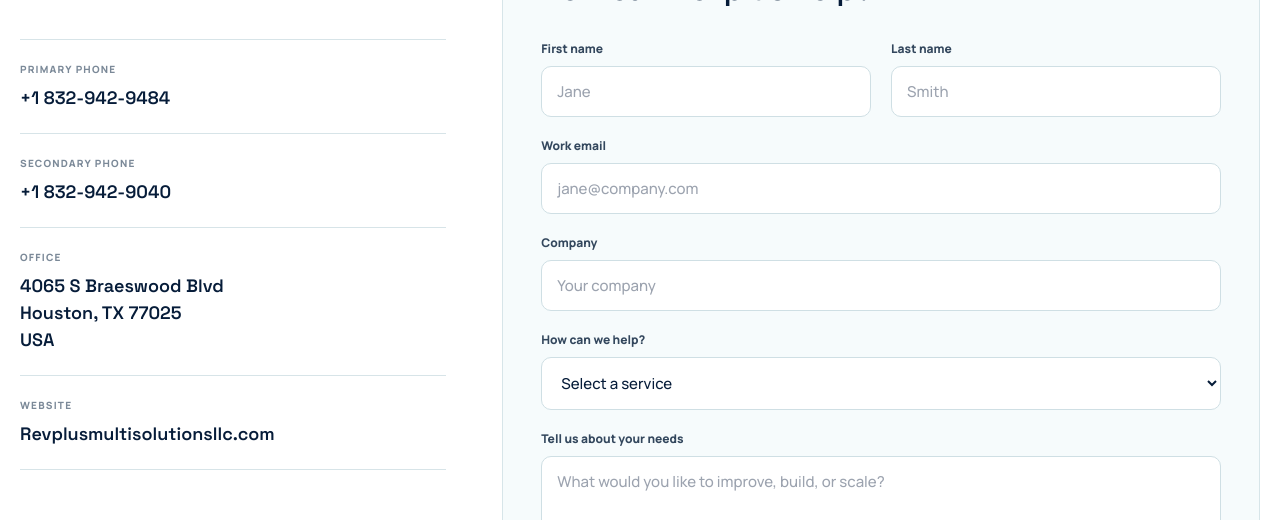
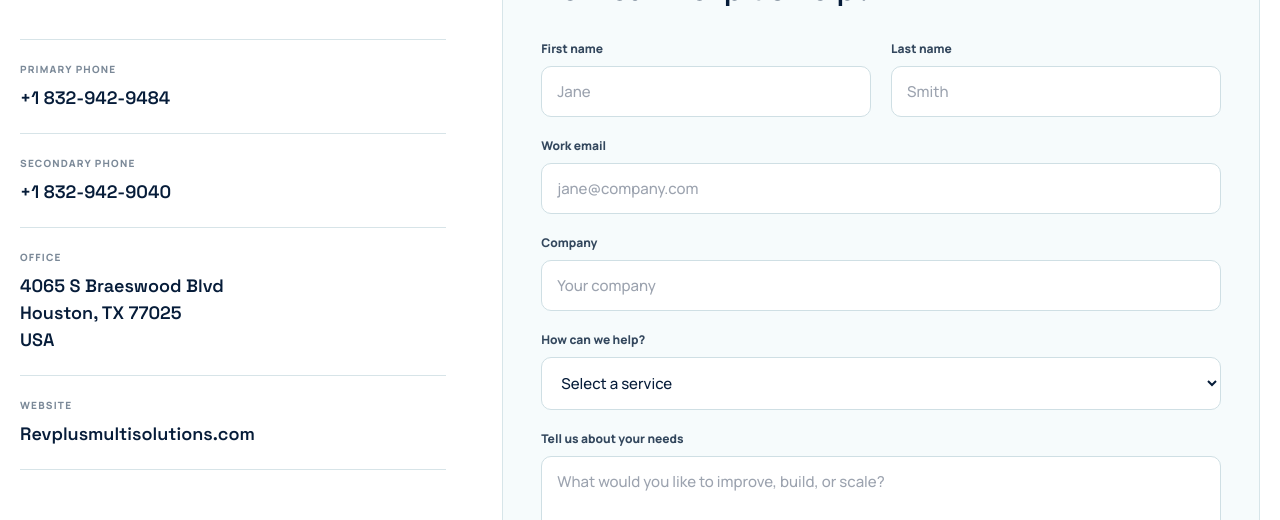
Before and after one commit to zaka-karim-dev-sa/revplus-multisolutions-llc, a Next.js app: page /contact in a window 1280 px wide. Shown: the part 920-1440 px from the top of the page. Built offline with nearby package versions, Linux system fonts and the light colour scheme.

Commit message:
refactor: enhance contact page structure and update logo text

```diff
--- a/app/contact/page.tsx
+++ b/app/contact/page.tsx
@@ -3,14 +3,72 @@ import { ContactForm } from "@/components/contact-form";
 import { PageHero } from "@/components/page-hero";
 import { Reveal } from "@/components/reveal";
 
-export const metadata: Metadata = { title: "Contact Us", description: "Contact Revplus Multisolutions LLC in Houston, Texas to discuss BPO or IT solution needs." };
+export const metadata: Metadata = {
+  title: "Contact Us",
+  description:
+    "Contact Revplus Multisolutions LLC in Houston, Texas to discuss BPO or IT solution needs.",
+};
 
 export default function Contact() {
-  return <main id="main-content">
-    <PageHero eyebrow="Contact Revplus" title={<>Start with the business need. <span className="text-cyan">We’ll take it from there.</span></>} intro="Tell us what you are trying to improve, support, or build. We’ll help make the next step clear." />
-    <section className="section bg-white"><div className="container-wide grid gap-14 lg:grid-cols-[.72fr_1.28fr]">
-      <Reveal><p className="eyebrow text-navy">Contact details</p><h2 className="section-title">Let’s talk.</h2><div className="contact-details"><div><span>Primary phone</span><a href="tel:+18329429484">+1 832-942-9484</a></div><div><span>Secondary phone</span><a href="tel:+18329429040">+1 832-942-9040</a></div><div><span>Office</span><address>4065 S Braeswood Blvd<br />Houston, TX 77025<br />USA</address></div><div><span>Website</span><a href="https://revplusmultisolutionsllc.com">Revplusmultisolutionsllc.com</a></div></div></Reveal>
-      <Reveal delay={100}><div className="form-shell"><div className="mb-8"><span className="eyebrow text-navy">Tell us about your goals</span><h2 className="mt-3 font-display text-3xl font-semibold text-ink">How can Revplus help?</h2></div><ContactForm /></div></Reveal>
-    </div></section>
-  </main>;
+  return (
+    <main id="main-content">
+      <PageHero
+        eyebrow="Contact Revplus"
+        title={
+          <>
+            Start with the business need.{" "}
+            <span className="text-cyan">We’ll take it from there.</span>
+          </>
+        }
+        intro="Tell us what you are trying to improve, support, or build. We’ll help make the next step clear."
+      />
+      <section className="section bg-white">
+        <div className="container-wide grid gap-14 lg:grid-cols-[.72fr_1.28fr]">
+          <Reveal>
+            <p className="eyebrow text-navy">Contact details</p>
+            <h2 className="section-title">Let’s talk.</h2>
+            <div className="contact-details">
+              <div>
+                <span>Primary phone</span>
+                <a href="tel:+18329429484">+1 832-942-9484</a>
+              </div>
+              <div>
+                <span>Secondary phone</span>
+                <a href="tel:+18329429040">+1 832-942-9040</a>
+              </div>
+              <div>
+                <span>Office</span>
+                <address>
+                  4065 S Braeswood Blvd
+                  <br />
+                  Houston, TX 77025
+                  <br />
+                  USA
+                </address>
+              </div>
+              <div>
+                <span>Website</span>
+                <a href="https://revplusmultisolutions.com">
+                  Revplusmultisolutions.com
+                </a>
+              </div>
+            </div>
+          </Reveal>
+          <Reveal delay={100}>
+            <div className="form-shell">
+              <div className="mb-8">
+                <span className="eyebrow text-navy">
+                  Tell us about your goals
+                </span>
+                <h2 className="mt-3 font-display text-3xl font-semibold text-ink">
+                  How can Revplus help?
+                </h2>
+              </div>
+              <ContactForm />
+            </div>
+          </Reveal>
+        </div>
+      </section>
+    </main>
+  );
 }
--- a/app/globals.css
+++ b/app/globals.css
@@ -25,7 +25,19 @@ a { transition: color .25s ease, background-color .25s ease, border-color .25s e
 .mobile-menu { display:grid; grid-template-rows:0fr; overflow:hidden; border-top:1px solid transparent; background:#fff; transition:grid-template-rows .35s ease,border-color .35s ease; }
 .mobile-menu>nav { min-height:0; overflow:hidden; }
 .mobile-menu.open { grid-template-rows:1fr; border-color:#e3edf1; }
-.mobile-link { display:flex; align-items:center; gap:16px; padding:15px 0; border-bottom:1px solid #edf2f4; font-family:var(--font-space); font-size:24px; font-weight:600; letter-spacing:-.03em; }
+.mobile-link {
+  display: flex;
+  align-items: center;
+  gap: 12px;
+  padding: 13px 0;
+  border-bottom: 1px solid #edf2f4;
+  font-family: var(--font-manrope);
+  font-size: 15px;
+  font-weight: 600;
+  letter-spacing: .01em;
+  color: var(--ink);
+}
+/* .mobile-link { display:flex; align-items:center; gap:16px; padding:15px 0; border-bottom:1px solid #edf2f4; font-family:var(--font-space); font-size:24px; font-weight:600; letter-spacing:-.03em; } */
 .mobile-link span { font-family:var(--font-manrope); font-size:10px; color:#6f7d8d; }
 
 .button { display:inline-flex; min-height:50px; align-items:center; justify-content:space-between; gap:26px; border:1px solid var(--cyan); border-radius:999px; background:var(--cyan); padding:12px 20px 12px 23px; color:var(--ink); font-size:13px; font-weight:800; letter-spacing:.01em; box-shadow:0 12px 35px rgba(0,214,223,.12); }
--- a/components/logo.tsx
+++ b/components/logo.tsx
@@ -9,7 +9,7 @@ export function Logo({ compact = false }: { compact?: boolean }) {
       {!compact && (
         <span className="leading-none">
           <span className="block font-display text-[15px] font-bold tracking-[-0.03em] text-ink">REVPLUS</span>
-          <span className="mt-1 block text-[9px] font-bold uppercase tracking-[0.18em] text-slate-500">Multisolutions LLC</span>
+          <span className="mt-1 block text-[9px] font-bold uppercase tracking-[0.18em] text-slate-500">Multisolutions</span>
         </span>
       )}
     </span>
--- a/components/site-header.tsx
+++ b/components/site-header.tsx
@@ -43,7 +43,8 @@ export function SiteHeader() {
       <div className={`mobile-menu lg:hidden ${open ? "open" : ""}`}>
         <nav className="container-wide flex flex-col py-5" aria-label="Mobile navigation">
           {links.map(([label, href], index) => (
-            <Link key={href} href={href} className="mobile-link" onClick={() => setOpen(false)}><span>0{index + 1}</span>{label}</Link>
+            // <Link key={href} href={href} className="mobile-link" onClick={() => setOpen(false)}><span>0{index + 1}</span>{label}</Link>
+            <Link key={href} href={href} className="mobile-link" onClick={() => setOpen(false)}>{label}</Link>
           ))}
           <a href="tel:+18329429484" className="mt-5 text-sm font-bold text-cyan">+1 832-942-9484</a>
         </nav>
```
